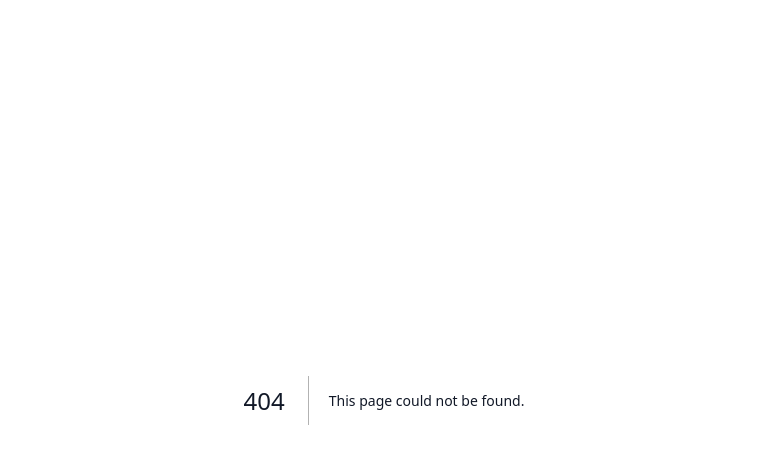
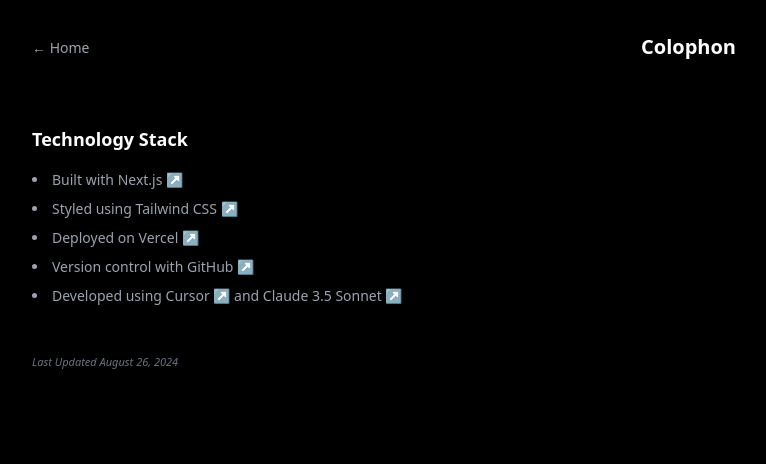
Before and after one commit to sevedkim/sevedkim-personal-website, a Next.js app: page /colophon in a window 1280 px wide. Before the commit this address had no page. Shown: the top 464 px of the page, without its empty margins (256-1022 px from the left). Built offline with nearby package versions, Linux system fonts and the light colour scheme.

Commit message:
Added colophon

```diff
--- /dev/null
+++ b/app/colophon/page.tsx
@@ -0,0 +1,31 @@
+import Link from 'next/link'
+
+export default function Colophon() {
+  return (
+    <div className="min-h-screen bg-black text-white font-sans flex flex-col">
+      <div className="flex-grow max-w-3xl mx-auto px-8 w-full">
+        <header className="py-8 flex justify-between items-center">
+          <Link href="/" className="text-sm text-gray-400 hover:text-turquoise transition-colors duration-200">
+            ← Home
+          </Link>
+          <h1 className="text-xl font-semibold">Colophon</h1>
+        </header>
+
+        <main className="space-y-12 py-8">
+          <section>
+            <h2 className="text-lg font-semibold mb-4">Technology Stack</h2>
+            <ul className="list-disc list-inside text-gray-400 space-y-2">
+              <li>Built with <a href="https://nextjs.org/" className="hover:text-turquoise transition-colors duration-200 external-link">Next.js</a></li>
+              <li>Styled using <a href="https://tailwindcss.com/" className="hover:text-turquoise transition-colors duration-200 external-link">Tailwind CSS</a></li>
+              <li>Deployed on <a href="https://vercel.com/" className="hover:text-turquoise transition-colors duration-200 external-link">Vercel</a></li>
+              <li>Version control with <a href="https://github.com/" className="hover:text-turquoise transition-colors duration-200 external-link">GitHub</a></li>
+              <li>Developed using <a href="https://www.cursor.com/" className="hover:text-turquoise transition-colors duration-200 external-link">Cursor</a> and <a href="https://www.anthropic.com" className="hover:text-turquoise transition-colors duration-200 external-link">Claude 3.5 Sonnet</a></li>
+            </ul>
+          </section>
+
+                <p className="text-[11px] font-normal italic text-gray-500 mt-4">Last Updated August 26, 2024</p>
+        </main>
+      </div>
+    </div>
+  )
+}
--- a/app/page.tsx
+++ b/app/page.tsx
@@ -11,7 +11,7 @@
           <section className="bg-gray-900 rounded-lg p-6 font-['JetBrains_Mono',_monospace]">
             <h2 className="text-sm font-semibold mb-4">Now</h2>
             <p className="text-xs text-gray-400">
-              1. Training for my first New York City Marathon
+              1. <a href="https://www.strava.com/athletes/84698281" className="hover:text-turquoise transition-colors duration-200 external-link">Training</a> for my first New York City Marathon.
             </p>
             <p className="text-xs text-gray-400">
               2. Creating software using Cursor + Claude + v0
@@ -19,15 +19,18 @@
             <p className="text-xs text-gray-400">
               3. Launching Spotify's first SaaS business, <a href="https://backstage.spotify.com/portal" className="hover:text-turquoise transition-colors duration-200 external-link">Portal</a>
             </p>
-            <p className="text-[11px] font-normal italic text-gray-500 mt-4">Updated August 26, 2024</p>
+            <p className="text-[11px] font-normal italic text-gray-500 mt-4">Last updated August 26, 2024</p>
           </section>
           <section className="grid grid-cols-3 gap-8">
             <div>
               <h2 className="text-lg font-semibold mb-4">Experience</h2>
               <ul className="space-y-4">
                 <li>
-                  <h3 className="font-medium">Spotify</h3>
-                  <p className="text-sm text-gray-400">Product manager for developer platform SaaS.</p>
+                  <h3 className="font-medium flex items-center">
+                    Spotify
+                    <span className="ml-2 px-1.5 py-0.5 text-[10px] bg-gray-800 text-gray-300 rounded-full">Current</span>
+                  </h3>
+                  <p className="text-sm text-gray-400">Product for <a href="https://backstage.io" className="hover:text-turquoise transition-colors duration-200 external-link">Backstage</a></p>
                 </li>
                 <li>
                   <h3 className="font-medium">Unstoppable Domains</h3>
@@ -45,6 +48,10 @@
                 <li>
                   <h3 className="font-medium"><a href="https://backstage.spotify.com/portal" className="hover:text-turquoise transition-colors duration-200 external-link">Spotify Portal</a></h3>
                   <p className="text-sm text-gray-400">Spotify's enterprise SaaS offering built on open source Backstage.</p>
+                </li>
+                <li>
+                  <h3 className="font-medium"><a href="https://github.com/unstoppabledomains/resolution" className="hover:text-turquoise transition-colors duration-200 external-link">Blockchain Resolution</a></h3>
+                  <p className="text-sm text-gray-400">A library to resolve blockchain domain names.</p>
                 </li>
               </ul>
             </div>
@@ -70,10 +77,9 @@
                 <li>
                   <h3 className="font-medium">
                     <a href="/writing" className="hover:text-turquoise transition-colors duration-200">
-                      All writing
+                      More...
                     </a>
                   </h3>
-                  <p className="text-sm text-gray-400">Entire list of my published musings.</p>
                 </li>
               </ul>
             </div>
@@ -86,14 +92,20 @@
             <div>
               <h3 className="mb-2">Follow</h3>
               <ul className="space-y-0">
+                <li><a href="https://www.are.na/seve-kim" className="hover:text-turquoise transition-colors  external-link">Are.na</a></li>
                 <li><a href="https://twitter.com/sevedkim" className="hover:text-turquoise transition-colors  external-link">Twitter</a></li>
-                <li><a href="https://linkedin.com/in/sevedkim" className="hover:text-turquoise transition-colors external-link">LinkedIn</a></li>
                 <li><a href="https://developerproducts.com" className="hover:text-turquoise transition-colors external-link">Newsletter</a></li>
               </ul>
             </div>
             <div>
               <h3 className="mb-2">Connect</h3>
-              <a href="mailto:sevedkim@gmail.com" className="hover:text-turquoise transition-colors external-link">Email</a>
+              <ul className="space-y-0">
+                <li><a href="mailto:sevedkim@gmail.com" className="hover:text-turquoise transition-colors external-link">Email</a></li>
+                <li><a href="https://linkedin.com/in/sevedkim" className="hover:text-turquoise transition-colors external-link">LinkedIn</a></li>
+              </ul>
+            </div>
+            <div>
+              <Link href="/colophon" className="hover:text-turquoise transition-colors">Colophon</Link>
             </div>
           </div>
         </div>
--- a/app/writing/page.tsx
+++ b/app/writing/page.tsx
@@ -5,8 +5,8 @@
     <div className="min-h-screen bg-black text-white font-sans flex flex-col">
       <div className="flex-grow max-w-3xl mx-auto px-8 w-full">
         <header className="py-8 flex justify-between items-center">
-          <Link href="/" className="text-sm text-gray-400 hover:text-turquoise transition-colors duration-200">
-            ⮐ Home
+          <Link href="/" className="text-sm text-gray-400 hover:text-turquoise transition-colors duration-200 fixed top-8 left-8 md:static md:top-auto md:left-auto">
+            ← Home
           </Link>
           <h1 className="text-xl font-semibold">Writing</h1>
         </header>
@@ -23,11 +23,11 @@
                 { date: '07.29', title: 'My Personal Manifesto' },
                 { date: '06.07', title: 'What is a "Platform"?' },
               ].map((post, index) => (
-                <li key={index} className="flex justify-between">
+                <li key={index} className="flex">
+                  <span className="text-gray-500 mr-4">{post.date}</span>
                   <Link href="/writing/execution" className="text-gray-400 hover:text-turquoise">
                     {post.title}
                   </Link>
-                  <span className="text-gray-500">{post.date}</span>
                 </li>
               ))}
             </ul>
@@ -42,9 +42,9 @@
                 { date: '05.31', title: 'A Picture\'s Worth a 1,000 Docs' },
                 { date: '04.21', title: 'Less Consumption, More Creation' },
               ].map((post, index) => (
-                <li key={index} className="flex justify-between">
+                <li key={index} className="flex">
+                  <span className="text-gray-500 mr-4">{post.date}</span>
                   <span className="text-gray-400">{post.title}</span>
-                  <span className="text-gray-500">{post.date}</span>
                 </li>
               ))}
             </ul>
@@ -53,9 +53,9 @@
           <section>
             <h2 className="text-gray-500 mb-4">2020</h2>
             <ul className="space-y-4">
-              <li className="flex justify-between">
+              <li className="flex">
+                <span className="text-gray-500 mr-4">04.30</span>
                 <span className="text-gray-400">Grape Growing</span>
-                <span className="text-gray-500">04.30</span>
               </li>
             </ul>
           </section>
```
